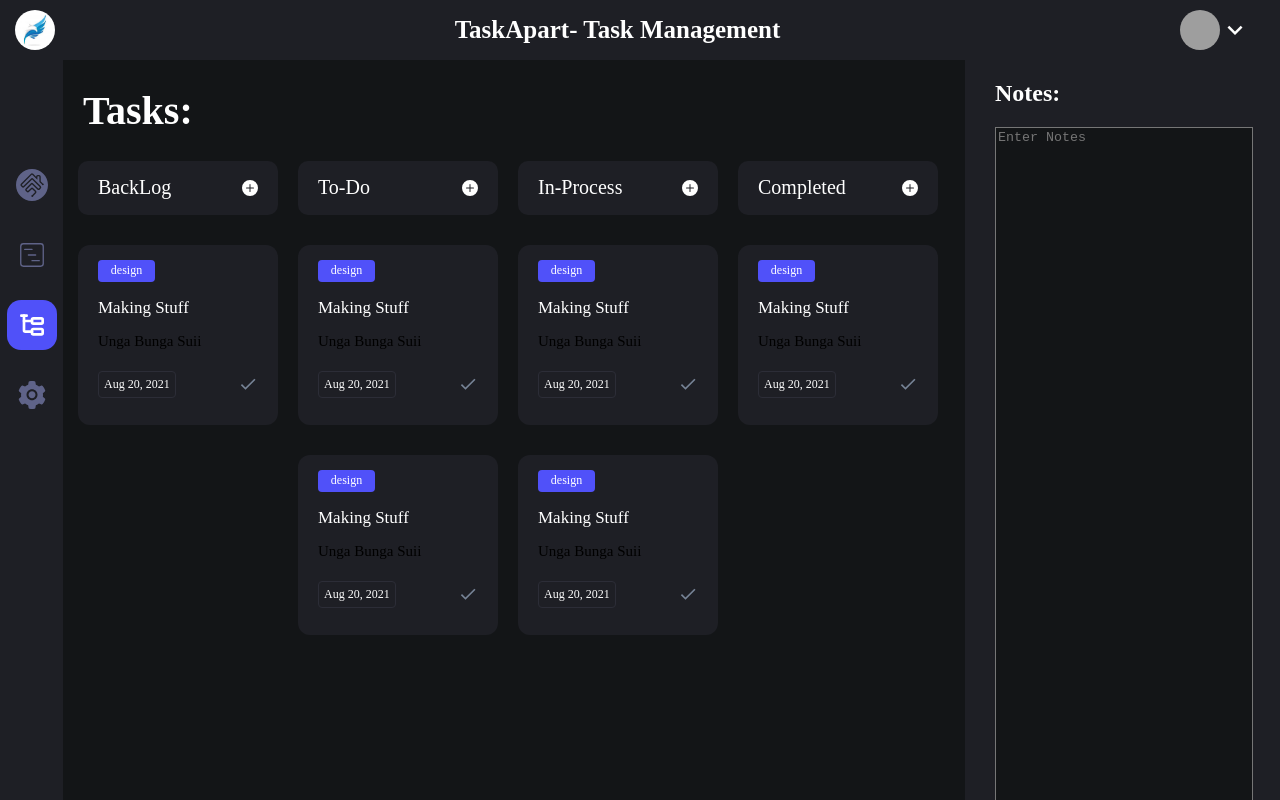
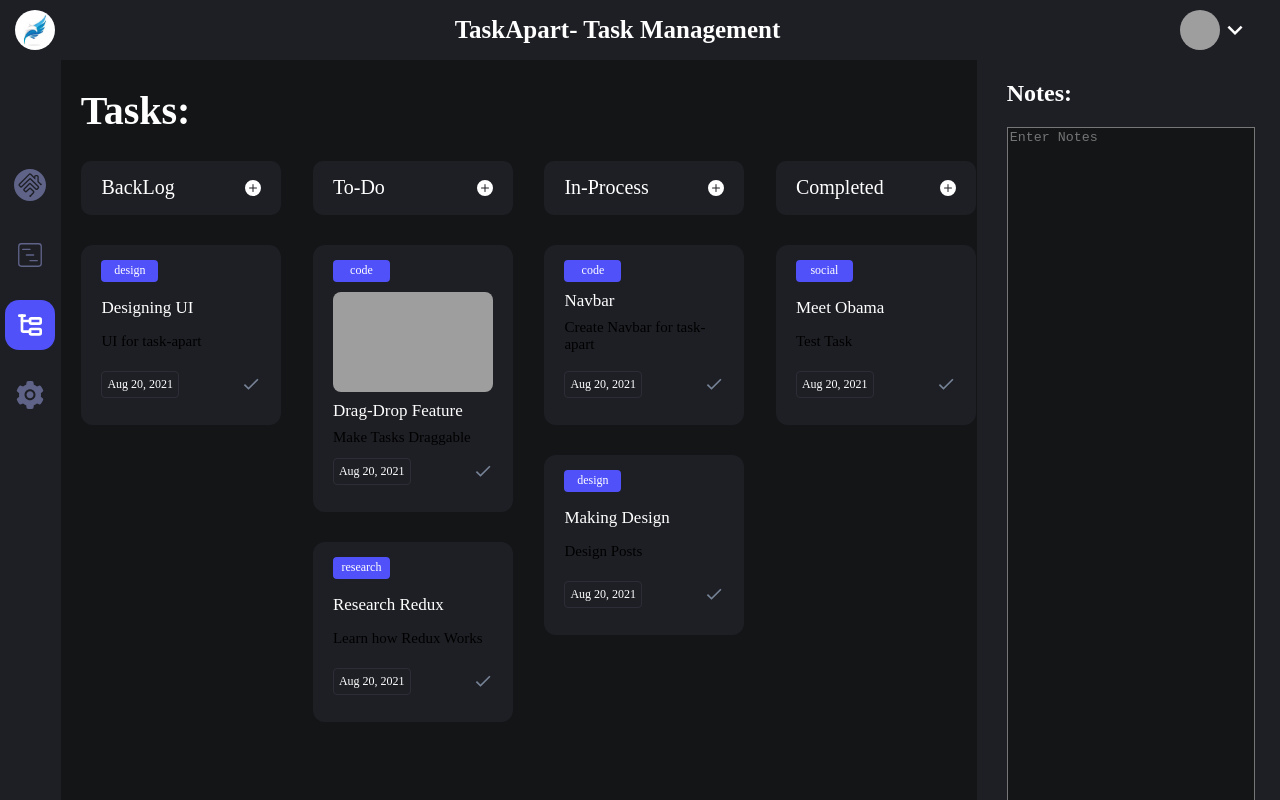
Before and after one commit to lavizp/task-apart, a React (Create React App) app: page / in a window 1280 px wide. Shown: the top 800 px of the page. Built offline with nearby package versions, Linux system fonts and the light colour scheme; grey boxes are pictures that could not be loaded.

Commit message:
Styling Update

```diff
--- a/src/Components/TaskColumn.js
+++ b/src/Components/TaskColumn.js
@@ -5,14 +5,14 @@ import Task from './Task'
 
 import { Droppable } from 'react-beautiful-dnd'
 const TaskColumnStyle = styled.div`
-    width: 190px;
-    min-height: 500px;
+    width: 230px;
+    min-height: 200px;
     display: flex;
     flex-direction: column;
     align-items: center;
+    border-radius: 10px;
 
-
-
+    border: ${props=> props.border==="grey"? "1px solid grey":"none"}
 `
 
 const TaskTitle = styled.div`
@@ -31,9 +31,9 @@ const TaskTitle = styled.div`
     }
 
 `
-export default function TaskColumn({title, data}) {
+export default function TaskColumn({title, data, isDragging}) {
   return (
-    <TaskColumnStyle>
+    <TaskColumnStyle border={isDragging? "grey": "none"}>
         <TaskTitle>
             <p>{title}</p>
             <BsPlusCircleFill/>
--- a/src/Components/TasksContainer.js
+++ b/src/Components/TasksContainer.js
@@ -23,44 +23,47 @@ const taskdata = {
     {
       id: "0",
       catogery: "design",
-      title: "Making Stuff",
-      description: "Unga Bunga Suii"
+      title: "Designing UI",
+      description: "UI for task-apart"
+
     },
   ],
   "To-Do": [
     {
       id: "1",
-      catogery: "design",
-      title: "Making Stuff",
-      description: "Unga Bunga Suii"
+      catogery: "code",
+      title: "Drag-Drop Feature",
+      description: "Make Tasks Draggable",
+      image: "asd"
     },
     {
       id: "2",
-      catogery: "design",
-      title: "Making Stuff",
-      description: "Unga Bunga Suii"
+      catogery: "research",
+      title: "Research Redux",
+      description: "Learn how Redux Works",
+
     },
   ],
   "In-Process": [
     {
       id: "3",
-      catogery: "design",
-      title: "Making Stuff",
-      description: "Unga Bunga Suii"
+      catogery: "code",
+      title: "Navbar",
+      description: "Create Navbar for task-apart"
     },
     {
       id: "4",
       catogery: "design",
-      title: "Making Stuff",
-      description: "Unga Bunga Suii"
+      title: "Making Design",
+      description: "Design Posts"
     },
   ],
   "Completed": [
     {
       id: "5",
-      catogery: "design",
-      title: "Making Stuff",
-      description: "Unga Bunga Suii"
+      catogery: "social",
+      title: "Meet Obama",
+      description: "Test Task"
     },
   ]
 
@@ -68,29 +71,32 @@ const taskdata = {
 export default function TasksContainer() {
 
   const [taskStateData, setTaskStateData] = useState(taskdata);
+  const [isDragging, setIsDragging] = useState(false);
   function handleOnDragEnd (result){
-    console.log(result);
-    const items = taskStateData;
-    console.log(items[result.source.droppableId]);
+    if(!result.destination) return;
+    let items = taskStateData;
 
-    const [currentData] = items[result.source.droppableId].splice(result.source.index, 1);
-    items[result.destination.droppableId].splice(items[result.destination.droppableId.index] , 0,currentData);
+    let [currentData] = items[result.source.droppableId].splice(result.source.index, 1);
+    items[result.destination.droppableId].splice(result.destination.index , 0, currentData);
 
     setTaskStateData(items);
+    setIsDragging(false);
+
+  }
+  function handleOnDragStart()
+  {
+    setIsDragging(true);
   }
 
-  useEffect(()=>{
-    console.log(taskStateData);
-  },[taskStateData])
   return (
     <CenterTasksContainer>
         <h1>Tasks:</h1>
         <MainContainer gap="30px">
-          <DragDropContext onDragEnd={handleOnDragEnd}>
-            <TaskColumn title="BackLog" data={taskStateData['BackLog']}/>
-            <TaskColumn title="To-Do" data={taskStateData['To-Do']}/>
-            <TaskColumn title="In-Process" data={taskStateData['In-Process']}/>
-            <TaskColumn title="Completed" data={taskStateData['Completed']}/>
+          <DragDropContext onDragEnd={handleOnDragEnd} onDragStart={handleOnDragStart}>
+            <TaskColumn isDragging={isDragging} title="BackLog" data={taskStateData['BackLog']}/>
+            <TaskColumn isDragging={isDragging} title="To-Do" data={taskStateData['To-Do']}/>
+            <TaskColumn isDragging={isDragging} title="In-Process" data={taskStateData['In-Process']}/>
+            <TaskColumn isDragging={isDragging} title="Completed" data={taskStateData['Completed']}/>
             </DragDropContext>
 
         </MainContainer>
```
